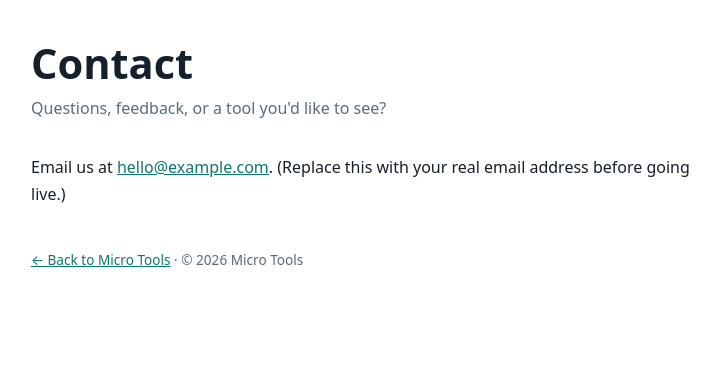
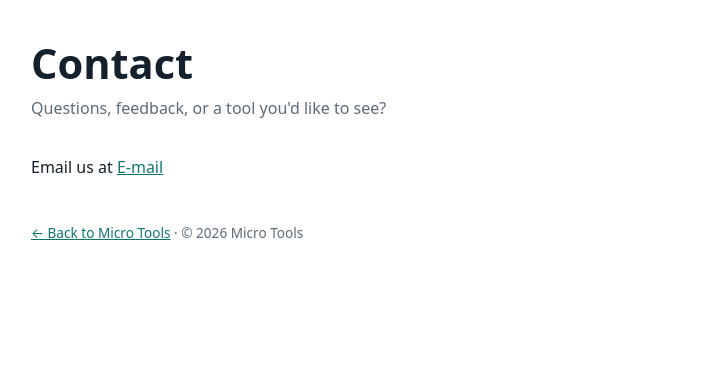
Before and after one commit to gitttannesha/micro-tools, a plain HTML site: page contact.html in a window 1280 px wide. Shown: the whole page, without its empty margins (265-985 px from the left). Drawn offline with Linux system fonts and the light colour scheme.

Commit message:
Add real contact email

```diff
--- a/contact.html
+++ b/contact.html
@@ -21,7 +21,7 @@ main.h h1{font-size:clamp(1.9rem,6vw,2.6rem);line-height:1.12;margin:0 0 .5rem}
 <main class="h">
 <h1>Contact</h1>
 <p class="lead">Questions, feedback, or a tool you'd like to see?</p>
-<p>Email us at <a href="mailto:hello@example.com">hello@example.com</a>. (Replace this with your real email address before going live.)</p>
+<p>Email us at <a href="mailto:anneshawork017@gmail.com">E-mail</a></p>
 <footer><a href="index.html">&larr; Back to Micro Tools</a> &middot; &copy; <span data-year></span> Micro Tools</footer>
 </main>
 <script src="assets/common.js"></script>
```
